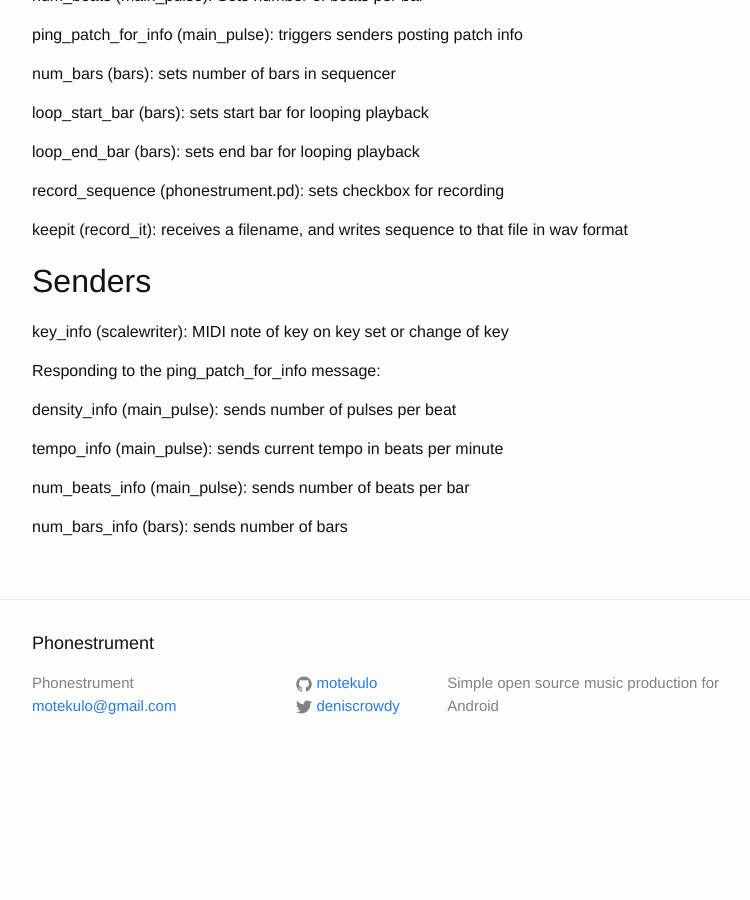
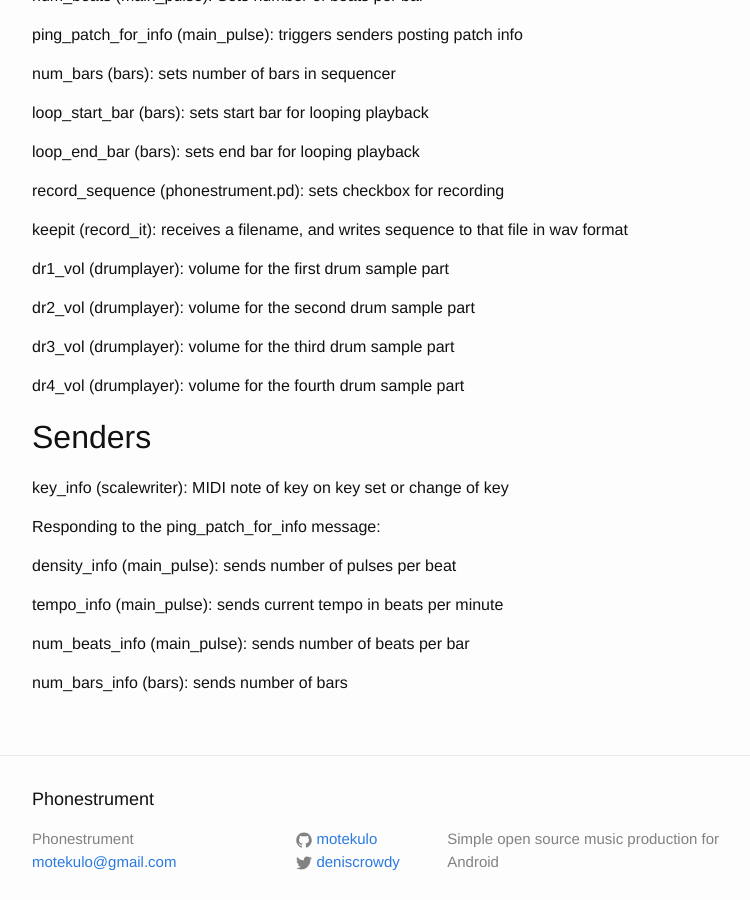
Before and after one commit to motekulo/phonestrument, a Jekyll site: the page built from doc.md, in a window 1280 px wide and 900 px high, scrolled down 2706 px. Shown: the whole window, without its empty margins (238-988 px from the left). Built offline with Jekyll 4.4.1, drawn with Linux system fonts in a browser that asks for light colours; before the commit the page ends 3483 px from its top, so only the background shows below that.

Commit message:
Add dr part receiver info

```diff
--- a/doc.md
+++ b/doc.md
@@ -89,6 +89,13 @@ record_sequence (phonestrument.pd): sets checkbox for recording
 
 keepit (record_it): receives a filename, and writes sequence to that file in wav format
 
+dr1_vol (drumplayer): volume for the first drum sample part
+
+dr2_vol (drumplayer): volume for the second drum sample part
+
+dr3_vol (drumplayer): volume for the third drum sample part
+
+dr4_vol (drumplayer): volume for the fourth drum sample part
 
 
 ## Senders
```
